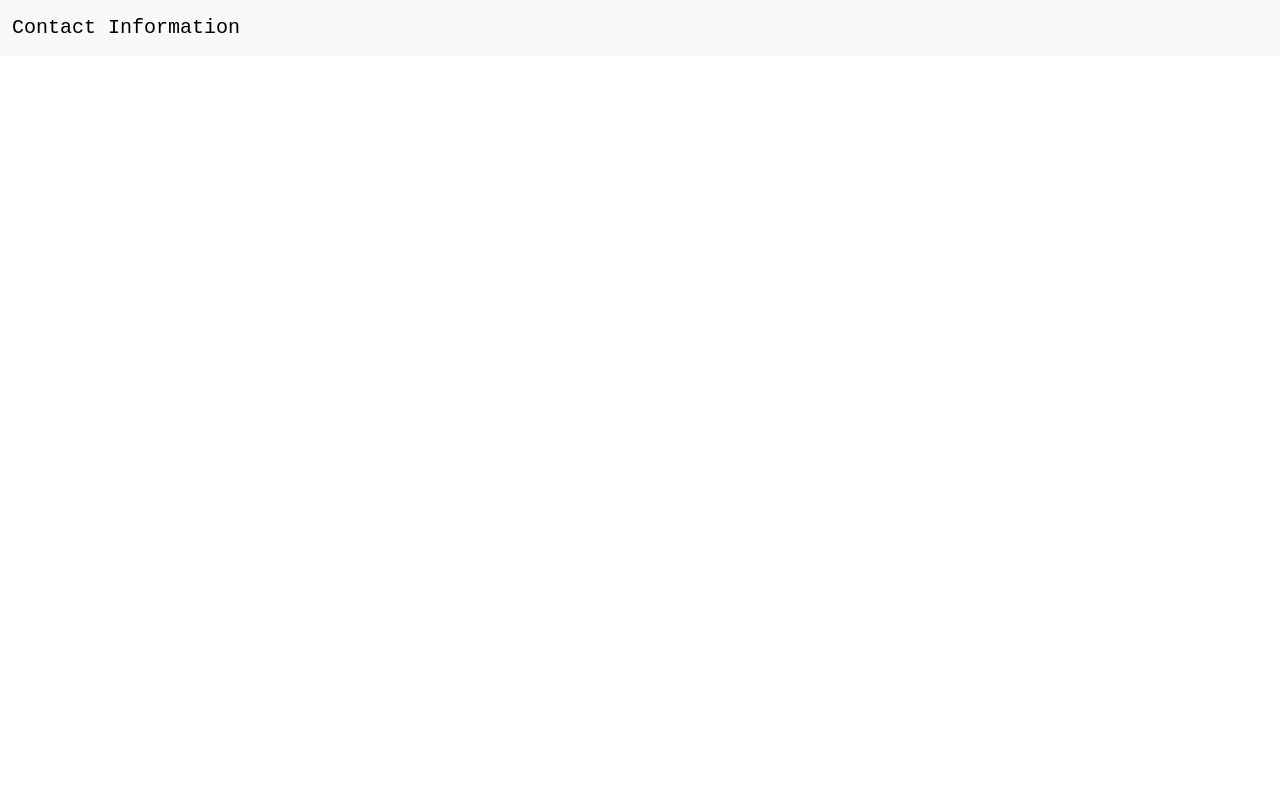
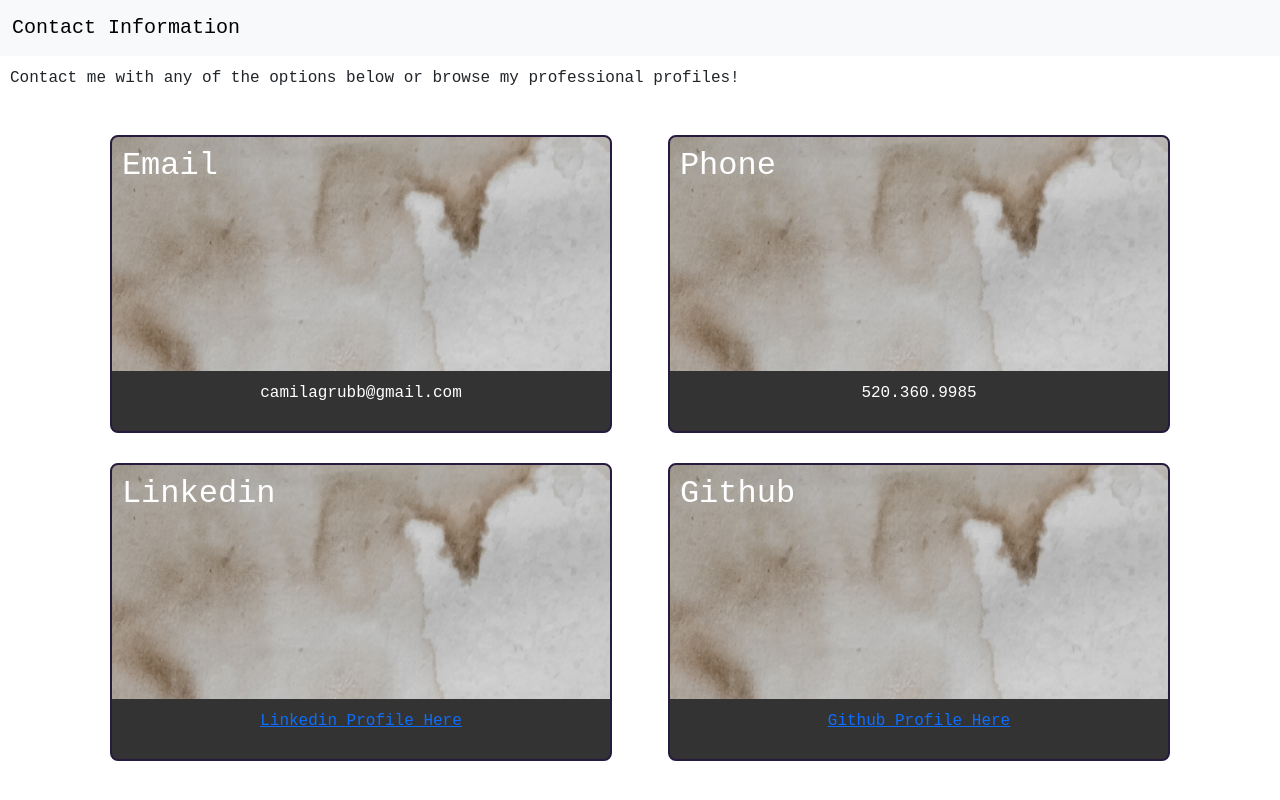
Before and after one commit to CG020/camilagrubbweb, a React (Vite) app: page /contact in a window 1280 px wide. Built offline with nearby package versions, Linux system fonts and the light colour scheme.

Commit message:
contact page building

```diff
--- a/src/App.css
+++ b/src/App.css
@@ -49,9 +49,9 @@
 .panel {
   border: 2px solid rgb(38, 27, 63);
   padding: 0;
-  width: 35%;
+  width: 45%;
   cursor: pointer;
-  margin: 20px;
+  margin: 15px;
   background-color: #333;
   box-sizing: border-box;
   height: auto;
@@ -102,3 +102,14 @@
   background: rgba(255, 255, 255, 0.5);
   color: black;
 }
+
+.contact-container {
+  display: flex;
+  justify-content: space-around;
+  flex-wrap: wrap;
+  gap: 20px;
+}
+
+.card {
+  position: relative;
+}
--- a/src/components/ContactPage.tsx
+++ b/src/components/ContactPage.tsx
@@ -1,11 +1,41 @@
+
 import NavBar from "./NavBar";
+import Panel from "./Panel";
 
 const ContactPage = () => {
-  return (
+    const contactStyle: React.CSSProperties = {
+        fontFamily: 'monospace, sans-serif',
+        margin: '10px',
+    };
+
+    return (
     <div>
         <NavBar message={'Contact Information'}/>
+        <p style={contactStyle}>Contact me with any of the options below or browse my professional profiles!</p>
+        <div className='container'>
+            <Panel
+                title="Email"
+                image="src\assets\paperBanner.jpg"
+                content="camilagrubb@gmail.com"
+            />
+            <Panel
+                title="Phone"
+                image="src\assets\paperBanner.jpg"
+                content="520.360.9985"
+            />
+            <Panel
+                title="Linkedin"
+                image="src\assets\paperBanner.jpg"
+                content={<a href="https://www.linkedin.com/in/camila-grubb-8ab00b240/"> Linkedin Profile Here</a>}
+            />
+            <Panel
+                title="Github"
+                image="src\assets\paperBanner.jpg"
+                content={<a href="https://github.com/CG020"> Github Profile Here</a>}
+            />
+        </div>
     </div>
-  );
+    );
 };
 
 export default ContactPage;
```
Also changed, not shown: src/assets/paperBanner.jpg (added).
